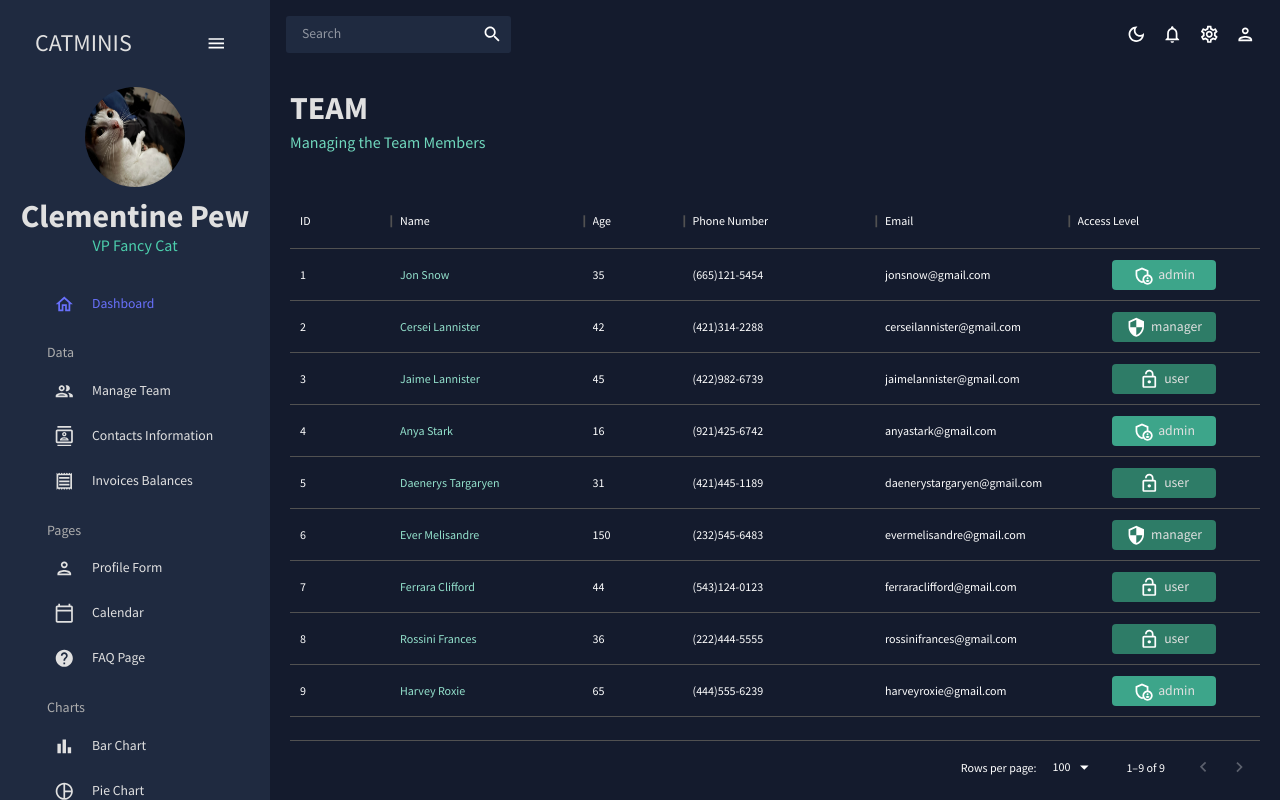
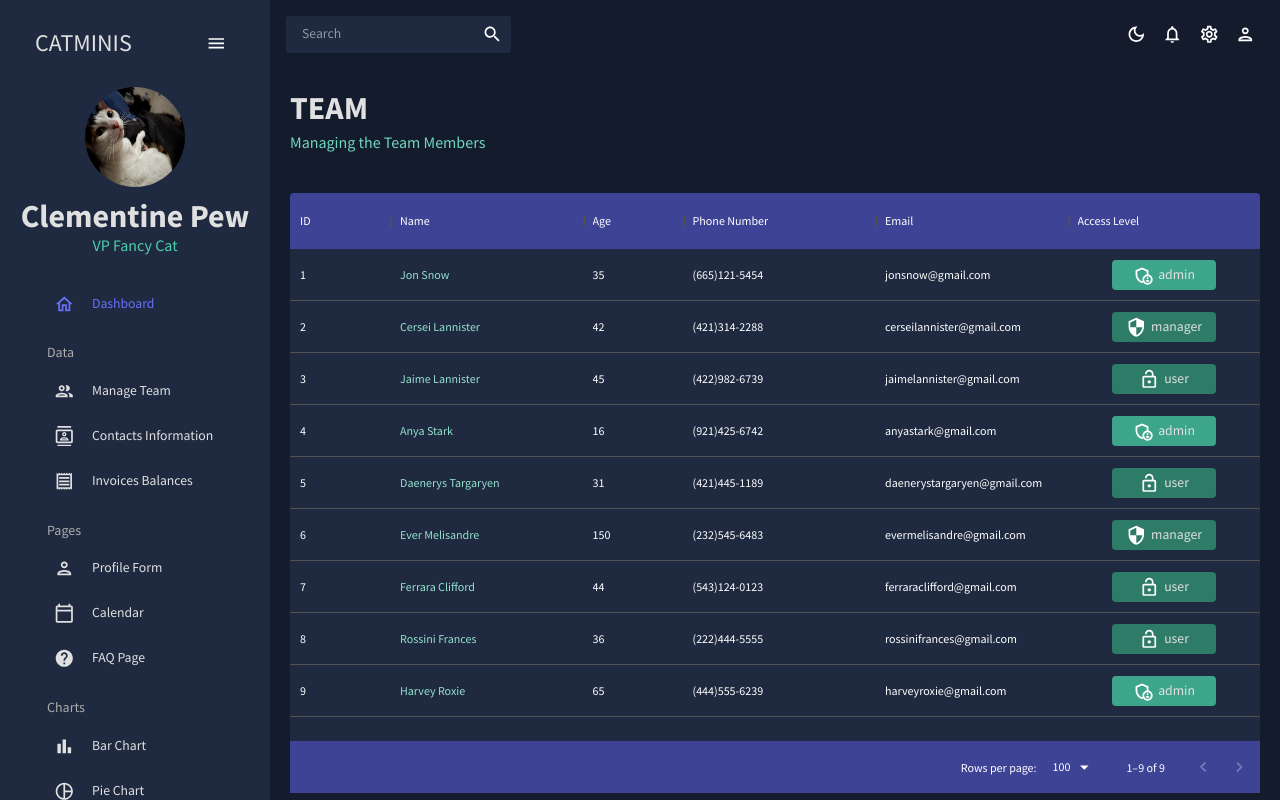
Before and after one commit to eden-brekke/react-admin-practice, a React (Create React App) app: page /team in a window 1280 px wide. Built offline with nearby package versions, Linux system fonts and the light colour scheme.

Commit message:
target mui classes to adjust style on datagrid

```diff
--- a/src/scenes/team/index.jsx
+++ b/src/scenes/team/index.jsx
@@ -87,6 +87,17 @@
           },
           "& .name-column--cell": {
             color: colors.greenAccent[300]
+          },
+          "& .MuiDataGrid-columnHeaders": {
+            backgroundColor: colors.blueAccent[700],
+            borderBottom: 'none'
+          },
+          "& .MuiDataGrid-virtualScroller": {
+            backgroundColor: colors.primary[400]
+          },
+          "& .MuiDataGrid-footerContainer": {
+            borderTop: 'none',
+            backgroundColor: colors.blueAccent[700]
           }
         }}
       >
```
